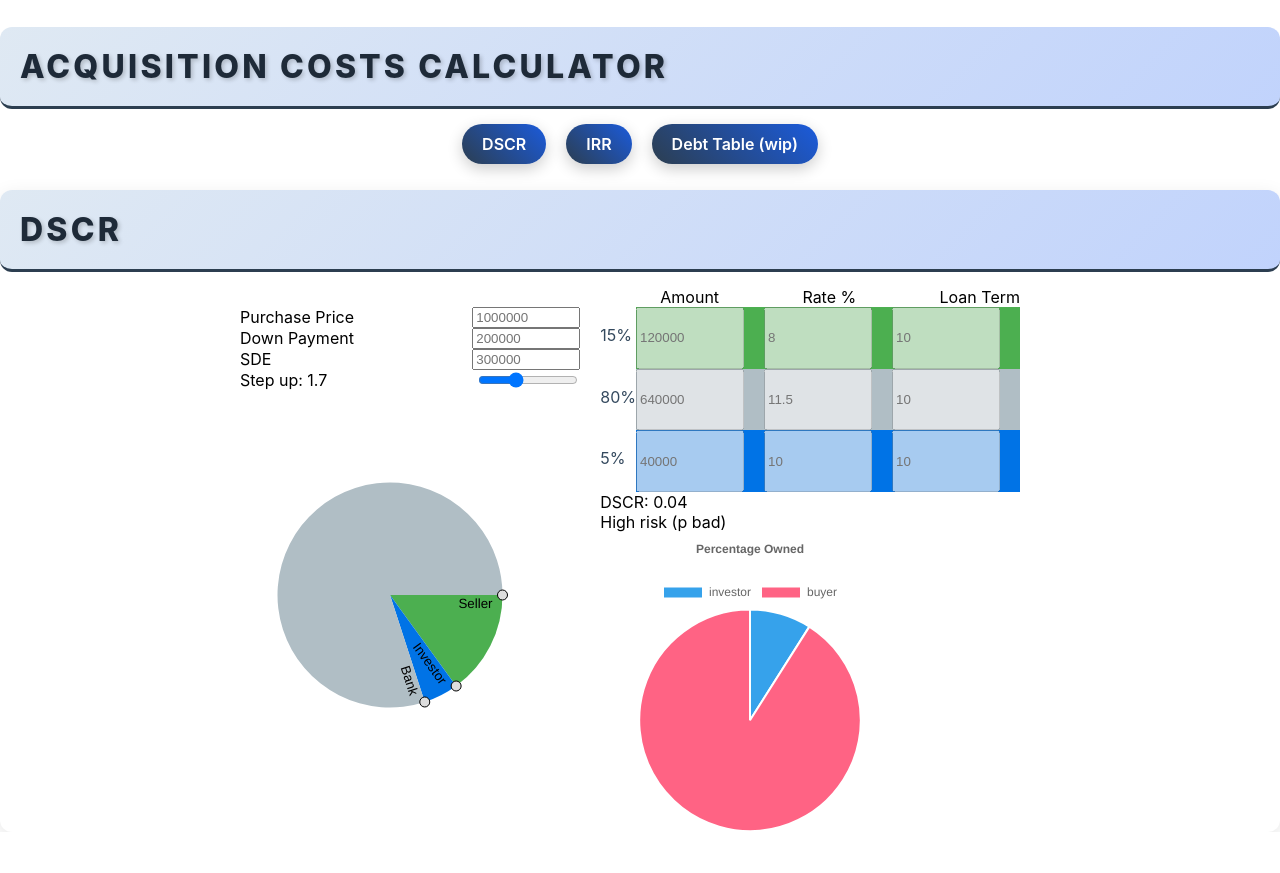
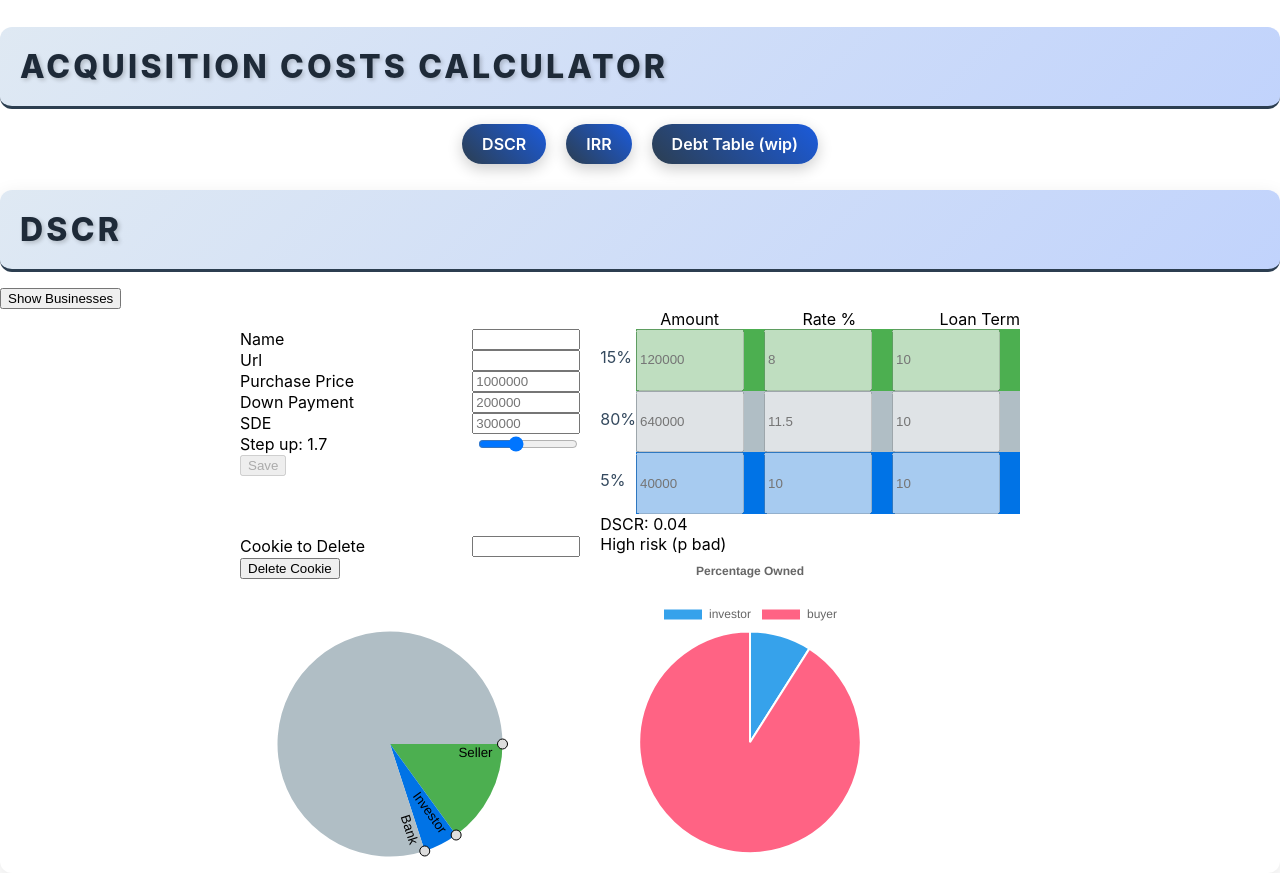
Before and after one commit to TheCoderNamedBridget/AcquisitionCostCalculator, a React (Create React App) app: page / in a window 1280 px wide. Before the commit the page ends 832 px from the top, so only its background shows below. Built offline with nearby package versions, Linux system fonts and the light colour scheme.

Commit message:
add cookie storage

```diff
--- a/package.json
+++ b/package.json
@@ -11,6 +11,7 @@
     "@types/react": "^18.3.3",
     "@types/react-dom": "^18.3.0",
     "chart.js": "^4.0.0",
+    "js-cookie": "^3.0.5",
     "mathjs": "^13.1.1",
     "react": "^18.3.1",
     "react-dom": "^18.3.1",
@@ -20,7 +21,8 @@
     "web-vitals": "^2.1.4"
   },
   "devDependencies": {
-    "@types/chart.js": "^2.9.34"
+    "@types/chart.js": "^2.9.34",
+    "@types/js-cookie": "^3.0.6"
   },
   "scripts": {
     "start": "react-scripts start",
--- /dev/null
+++ b/src/Pages/Dscr.css
@@ -0,0 +1,3 @@
+.cookies {
+    width: 300px;
+}
--- a/src/Pages/Dscr.tsx
+++ b/src/Pages/Dscr.tsx
@@ -4,7 +4,10 @@ import DebtSection from "../components/DebtSection";
 import { DebtItem, defaultBankDebtItem, defaultSellerDebtItem } from "../types";
 import { calculateDscr, formatNum } from "../utilities";
 import DraggablePieChart from "../components/draggable-pie-chart/DraggablePieChart";
-
+import LabelledStringInput from "../components/LabelledStringInput";
+import Cookies from 'js-cookie';
+import './Dscr.css'
+import AcquisitionDisplay, { AcquisitionObject } from "../components/AcquisitionDisplay";
 /**
  * Class for calculating the DSCR in a various year
  *
@@ -20,10 +23,17 @@ import DraggablePieChart from "../components/draggable-pie-chart/DraggablePieCha
  * - changing the debt source seller(8%) => investor(11.5%)
  *
  * TODO: consider adding FCCR in future (accounts for investor payments)
+ * TODO: add saving the percentages for ownership in cookie
  *
  */
 
 const Dscr = () => {
+    const [showBusinesses, setShowBusinesses] = useState(false);
+    const [cookieToDelete, setCookieToDelete] = useState("");
+    const [cookies, setCookies] = useState<AcquisitionObject[]>([]);
+
+    const [name, setName] = useState("");
+    const [url, setUrl] = useState("");
     const [purchasePrice, setPurchasePrice] = useState(1000000);
     const [downPayment, setDownPayment] = useState(200000); //inital buyer investment
     const [sde, setSde] = useState(300000);
@@ -38,6 +48,47 @@ const Dscr = () => {
 
     const [stepUp, setStepUp] = useState("1.7");
 
+    function fillInputs(business: AcquisitionObject) {
+        setName(business.name);
+        setUrl(business.url);
+        setPurchasePrice(business.purchasePrice);
+        setDownPayment(business.downPayment);
+        setSde(business.sde);
+    }
+
+    function onPieChartChange(piechart: DraggablePieChart) {
+        var percentages = piechart.getAllSliceSizePercentages();
+
+        setSellerAmount(formatNum(percentages[0]) / 100);
+        setInvestorAmount(formatNum(percentages[1]) / 100);
+        setBankAmount(formatNum(percentages[2]) / 100);
+    }
+
+    const getParseAcquisitionCookies = () => {
+        const allCookies = Cookies.get();
+        const acquisitionObjects: AcquisitionObject[] = [];
+
+        Object.entries(allCookies).forEach(([key, value]) => {
+            try {
+                acquisitionObjects.push(JSON.parse(value));
+
+            } catch (e) {
+                console.error(`Error parsing cookie ${key}`, e)
+            }
+        });
+        return acquisitionObjects;
+    }
+
+    const setCookie = (objName: string, obj: AcquisitionObject) => {
+        Cookies.set(objName, JSON.stringify(obj), { expires: 3, path: '/' });
+        setCookies(getParseAcquisitionCookies());
+    }
+
+    const clearCookie = (objName: string) => {
+        Cookies.remove(objName);
+        setCookies(getParseAcquisitionCookies());
+    }
+
     useEffect(() => {
         setDscr(calculateDscr(debts, sde))
     }, [purchasePrice, downPayment, sde, debts]);
@@ -45,6 +96,7 @@ const Dscr = () => {
     useEffect(() => {
         // investor payments are not included in dscr
         setDebts([defaultBankDebtItem, defaultSellerDebtItem]);
+        setCookies(getParseAcquisitionCookies());
 
         const canvas = document.getElementById('customCanvas') as HTMLCanvasElement;
         if (canvas) {
@@ -63,21 +115,23 @@ const Dscr = () => {
         }
     }, []);
 
-    function onPieChartChange(piechart: DraggablePieChart) {
-        var percentages = piechart.getAllSliceSizePercentages();
-
-        setSellerAmount(formatNum(percentages[0]) / 100);
-        setInvestorAmount(formatNum(percentages[1]) / 100);
-        setBankAmount(formatNum(percentages[2]) / 100);
-    }
-
-
     return (
         <div >
             <h2 className="header">Dscr</h2>
+            <button onClick={() => setShowBusinesses(!showBusinesses)}>{showBusinesses ? "Hide " : "Show "} Businesses</button>
             <div className="display">
+                {showBusinesses && <div className="inputs">
+                    <h2>Stored Businesses:</h2>
+                    {cookies.map((cookie, index) =>
+                        <div key={index} className="cookies">
+                            <AcquisitionDisplay business={cookie} showBusiness={fillInputs} />
+                        </div>
+                    )}
+                </div>}
                 <div className="inputs">
                     <br />
+                    <LabelledStringInput labelText={"Name"} value={name} setValue={setName} />
+                    <LabelledStringInput labelText={"Url"} value={url} setValue={setUrl} />
                     <LabelledInput labelText={"Purchase Price"} value={purchasePrice} setValue={setPurchasePrice} />
                     {/* typical down payment for business is 10-30% of purchase price */}
                     <LabelledInput labelText={"Down Payment"} value={downPayment} setValue={setDownPayment} />
@@ -93,7 +147,27 @@ const Dscr = () => {
                             onChange={(event) => setStepUp(event.target.value)}
                         />
                     </div>
+                    <button
+                        onClick={() => setCookie(name, {
+                            name: name,
+                            url: url,
+                            purchasePrice: purchasePrice,
+                            downPayment: downPayment,
+                            sde: sde,
+                            stepUp: stepUp
+                        })}
+                        disabled={name === ""}
+                    >
+                        Save
+                    </button>
                     <br />
+                    <br />
+                    <br />
+                    <br />
+                    <>
+                        <LabelledStringInput labelText={"Cookie to Delete"} value={cookieToDelete} setValue={setCookieToDelete} />
+                        <button onClick={() => clearCookie(cookieToDelete)}>Delete Cookie</button>
+                    </>
                     <br />
                     <br />
                     <br />
@@ -115,6 +189,8 @@ const Dscr = () => {
                     />
                 </div>
             </div>
+
+
         </div>
     )
 }
--- /dev/null
+++ b/src/components/AcquisitionDisplay.css
@@ -0,0 +1,4 @@
+.acquisition-display {
+    border-style: solid;
+    border-width: 2px;
+}
--- /dev/null
+++ b/src/components/AcquisitionDisplay.tsx
@@ -0,0 +1,34 @@
+import './AcquisitionDisplay.css'
+
+
+export type AcquisitionObject = {
+    name: string;
+    url: string;
+    purchasePrice: number;
+    downPayment: number;
+    sde: number;
+    stepUp: string;
+}
+
+type AcquisitionDisplayProps = {
+    business: AcquisitionObject;
+    showBusiness: (business: AcquisitionObject) => void
+}
+
+const AcquisitionDisplay = ({ business, showBusiness }: AcquisitionDisplayProps) => {
+
+    return (
+        <div className="acquisition-display">
+            <div className="row"><label>Name:</label> {business.name}</div>
+            <div className="row"><label>Url:</label>  {business.url}</div>
+            <div className="row"><label>Purchase Price:</label>  {business.purchasePrice}</div>
+            <div className="row"><label>Down Payment:</label>  {business.downPayment}</div>
+            <div className="row"><label>SDE:</label>  {business.sde}</div>
+            <div className="row"><label>Step up:</label>  {business.stepUp}</div>
+            <button onClick={() => showBusiness(business)}>Show</button>
+            <br />
+        </div>
+    )
+}
+
+export default AcquisitionDisplay
--- /dev/null
+++ b/src/components/LabelledStringInput.tsx
@@ -0,0 +1,29 @@
+import React from 'react';
+import './LabelledInput.css'
+
+type LabelledStringInputProps = {
+    labelText?: string,
+    value: string,
+    setValue: (newValue: string) => void,
+    disabled?: boolean;
+}
+
+const LabelledStringInput = (props: LabelledStringInputProps) => {
+    return (
+        <div className="row">
+            {
+                props.labelText &&
+                <label>
+                    {props.labelText}
+                </label>
+            }
+            <input
+                placeholder={props.value.toString()}
+                onChange={(e) => props.setValue(e.target.value)}
+                disabled={props.disabled}
+            />
+        </div>
+    )
+}
+
+export default LabelledStringInput;
--- a/src/components/draggable-pie-chart/DraggablePieChart.js
+++ b/src/components/draggable-pie-chart/DraggablePieChart.js
@@ -562,9 +562,6 @@ var DraggablePieChart =(function () {
                     piechart.data[index].angle = draggedPie.startingAngles[index];
                 }
             }
-
-            //console.log(JSON.stringify(piechart.data));
-
         }
 
 
```
Also changed, not shown: 1 other file (tests, documents, lock files or other folders).
